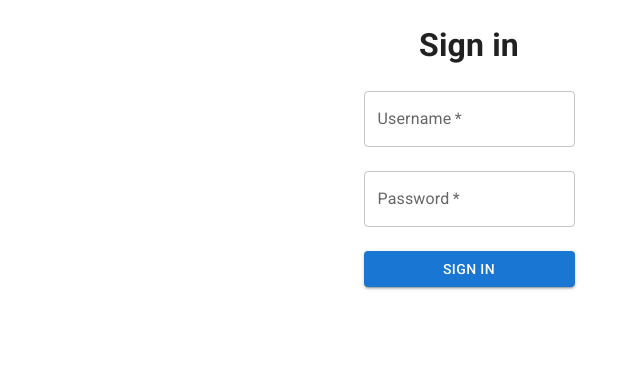
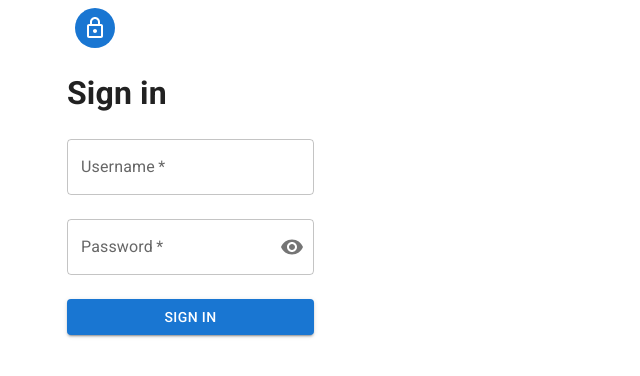
Before and after one commit to gfascetta/trailflix-front, a React (Vite) app: page /login in a window 1280 px wide. Shown: the top 376 px of the page, without its empty margins (171-811 px from the left). Built offline with nearby package versions, Linux system fonts and the light colour scheme.

Commit message:
added login route

```diff
--- a/package.json
+++ b/package.json
@@ -13,10 +13,13 @@
     "@emotion/react": "^11.13.0",
     "@emotion/styled": "^11.13.0",
     "@fontsource/roboto": "^5.0.14",
+    "@mui/icons-material": "^5.16.7",
     "@mui/lab": "^5.0.0-alpha.173",
     "@mui/material": "^5.16.7",
     "react": "^18.3.1",
-    "react-dom": "^18.3.1"
+    "react-dom": "^18.3.1",
+    "react-router-dom": "^6.26.1",
+    "react-validation": "^3.0.7"
   },
   "devDependencies": {
     "@eslint/js": "^9.9.0",
--- a/src/App.jsx
+++ b/src/App.jsx
@@ -1,15 +1,34 @@
+import React from 'react';
 import { Container } from "@mui/material";
 import { Login } from "./pages/login/components/Login";
+import { BrowserRouter as Router, Route, Navigate, Routes } from "react-router-dom";
 
+const RoutesList = () => (
+  <Routes>
+    <Route path='/' exact element={<h1>Home Page Component</h1>} />
+    <Route path='/login' exact element={
+      <Container maxWidth="md" sx={{boxshadow:3, pb: 2}} centered >
+        <Login centered />
+        {/* <button onClick={handleGoBack}>Go Back</button> */}
+      </Container>
+    } />
+    {/* <Route path="/private" element={user.isAuthenticated ? <PrivatePage /> : <Navigate to="/login" replace />} /> */}
+    {/*<Route path='*' component={<Navigate to='/' />} />*/}
+     <Route path='*' element={<h1>NOT FOUND</h1>} />
+  </Routes>
+);
 
 export default function App(){
 
+  // const history = useHistory();
+
+  // const handleGoBack = () => {
+  //   history.goBack();
+  // };
+
   return(
-    <Container maxWidth="md" sx={{boxshadow:3, pb: 2}}>
-
-      <Login
-        // nombreprops=valor
-      />
-    </Container>
+    <Router>
+      <RoutesList />
+    </Router>
   )
 }
--- /dev/null
+++ b/src/index.js
@@ -0,0 +1,3 @@
+import App from "./App";
+
+export default App;
--- a/src/pages/login/components/Login.jsx
+++ b/src/pages/login/components/Login.jsx
@@ -1,66 +1,78 @@
 import { useState } from 'react';
 import PropTypes from "prop-types";
-import Button from "@mui/material/Button";
-import { FormControl, TextField} from '@mui/material';
+import {FormControl, TextField, Container, Button, Avatar, IconButton, InputAdornment} from '@mui/material';
+import LockOutlinedIcon from '@mui/icons-material/LockOutlined';
+import {Visibility, VisibilityOff} from '@mui/icons-material';
 
-export const Login = ({name, edadPorFecha, fechaNac, countValue, handleSetCount,  }) => {
+export const Login = () => {
+
+    const [value, setValue] = useState("");
+    const [valid, setValid] = useState(true);
+
+    const handleValidation = (e) => {
+        const reg = new RegExp("^(?=.*?[A-Z])(?=.*?[a-z])(?=.*?[0-9])(?=.*?[#?!@$%^&*-]).{8,16}$");
+        setValid(reg.test(e.target.value));
+        setValue(e.target.value);
+      };
+
+     const [showPassword, setShowPassword] = useState(false);
+
+    const handleClickShowPassword = () => setShowPassword((show) => !show);
+    const handleMouseDownPassword = (event) => {
+         event.preventDefault();
+    };
+
+    const handleSubmit = (e) => {
+
+        e.preventDefault();
+    }
 
 
-    const [value, setValue] = useState("");
-    //const [result, setResult] = useState("");
-
-    function handleSubmit(e) {
-        e.preventDefault();
-        console.log("evento: ", e);
-        console.log("target :", e.target);
-        console.log("primer input: ", e.target[0]); // no me parece piola. si cambio el form va a apuntar a otro componente.
-        console.log("value primer input: ", e.target[0].value);
-
-
-        //setResult("Form has been submitted with with Input: " + value );
-        console.log("SUBMITEADO");
-        // validar los campos. que no esten empty y que la password cumpla requisitos
-        // sino que los marque rojos
-    }
-
-    function handleChange(e) {
-        setValue(e.target.value);
-        //setResult("");
-    }
-
     return (
-        <div style={{ textAlign: "center", margin: "auto" }}>
+        <Container centered>
+            <Avatar sx={{ m: 1, bgcolor: 'primary.main'}}>
+                <LockOutlinedIcon />
+            </Avatar>
             <h1>Sign in</h1>
-            <FormControl component="form" onSubmit={handleSubmit}>
+            <FormControl component="form" onSubmit={handleSubmit} variant="outlined">
                 {/* textfield puede abstraerse como componente que reciba como props id, label y una fn para el oninput */}
                 <TextField
                     id="username"
                     label="Username"
                     variant="outlined"
                     required="true"
-                    //onChange={(e) => console.log("username: ", e.target.value)}
-                    onInput={handleChange}
+                    onInput={(e) => setUser(e.target.value)}
+                    maxLength="40"
                 />
                 <br />
                 <TextField
                     id="password"
+                    placeholder='Password'
                     label="Password"
-                    variant="outlined"
+                    value={value}
                     required="true"
-                    //onChange={(e) => console.log("password: ", e.target.value)}
-                    onInput={handleChange}
-                    // error="true"
+                    onChange={(e) => handleValidation(e)}
+                    error={!valid}
+                    type={showPassword ? 'text' : 'password'}
+                    InputProps={{
+                        endAdornment:
+                            <InputAdornment position="end">
+                                <IconButton
+                                aria-label="toggle password visibility"
+                                onClick={handleClickShowPassword}
+                                onMouseDown={handleMouseDownPassword}
+                                edge="end"
+                                >
+                                {showPassword ? <VisibilityOff /> : <Visibility />}
+                                </IconButton>
+                            </InputAdornment>
+                        }}
                 />
                 <br />
                 <Button type="submit" variant="contained">Sign in</Button>
             </FormControl>
-            {/* <div>
-                <h4>{result}</h4>
-            </div>  */}
-        </div>
-
+        </Container>
     );
-
 }
 
 Login.propTypes = {
```
Also changed, not shown: src/service/userService.js (added, +14 -0 lines), 1 other file (tests, documents, lock files or other folders).
